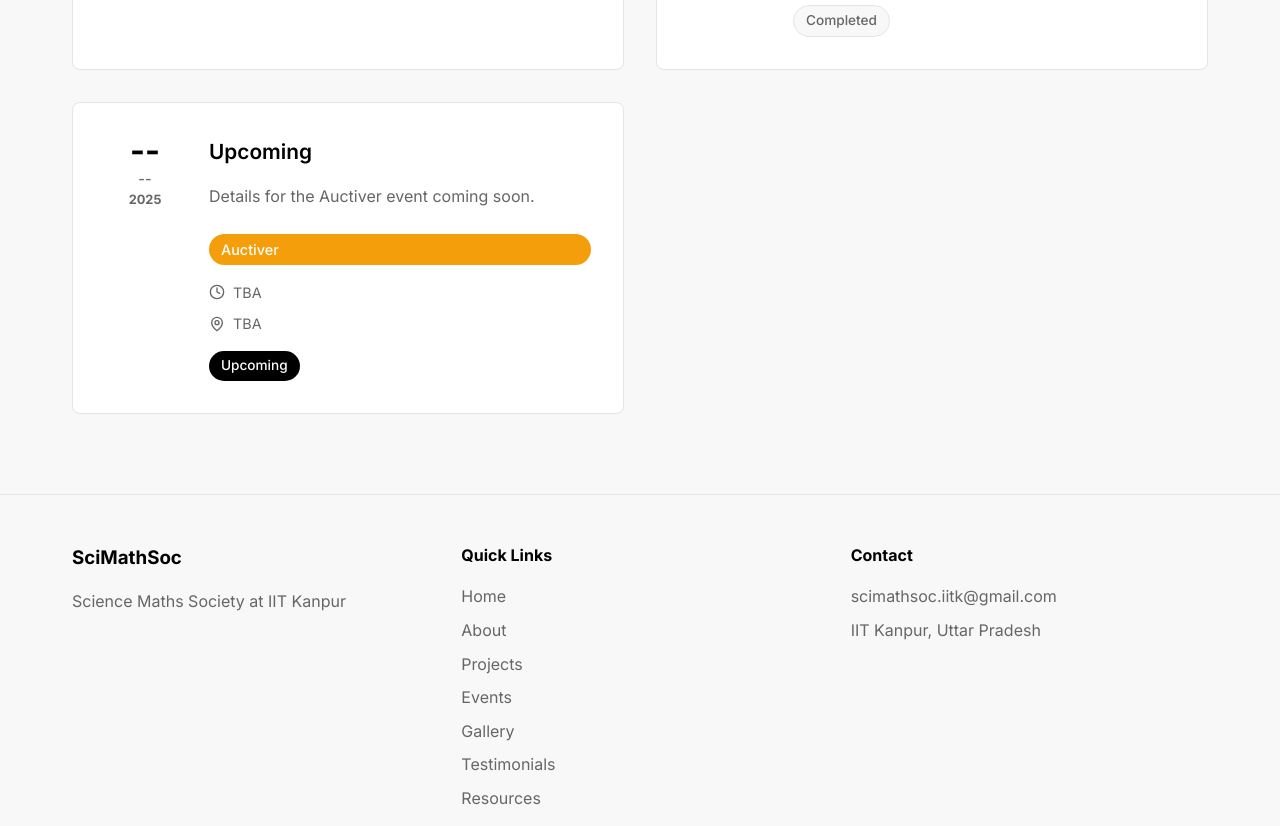
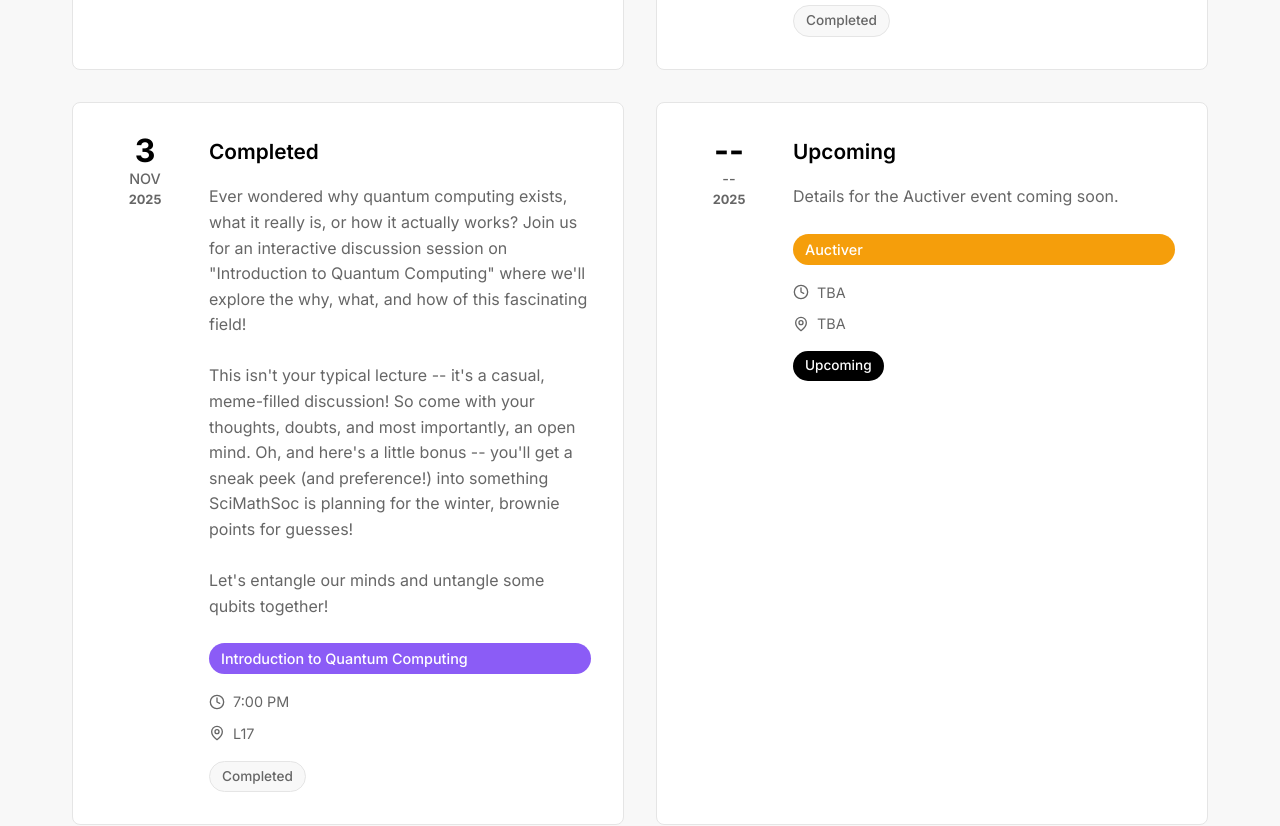
Before and after one commit to Singularityy0/scimathsoc, a React (Create React App) app: page /events in a window 1280 px wide. Shown: the part 1380-2206 px from the top of the page. Built offline with nearby package versions, Linux system fonts and the light colour scheme.

Commit message:
feat: Added Introduction to QC session

```diff
--- a/src/pages/Events.js
+++ b/src/pages/Events.js
@@ -146,6 +146,36 @@ const Events = () => {
 
           <div className="event-card">
             <div className="event-date">
+              <span className="day">3</span>
+              <span className="month">Nov</span>
+              <span className="year">2025</span>
+            </div>
+            <div className="event-content">
+              <h3>Completed</h3>
+              <p className="event-description">
+                Ever wondered why quantum computing exists, what it really is, or how it actually works? Join us for an interactive discussion session on "Introduction to Quantum Computing" where we'll explore the why, what, and how of this fascinating field!<br /><br />
+                This isn't your typical lecture -- it's a casual, meme-filled discussion! So come with your thoughts, doubts, and most importantly, an open mind. Oh, and here's a little bonus -- you'll get a sneak peek (and preference!) into something SciMathSoc is planning for the winter, brownie points for guesses!<br /><br />
+                Let's entangle our minds and untangle some qubits together!
+              </p>
+              <div className="event-meta">
+                <span className="event-category seminar">Introduction to Quantum Computing</span>
+                <span className="event-time">
+                  <Clock size={16} />
+                  7:00 PM
+                </span>
+                <span className="event-location">
+                  <MapPin size={16} />
+                  L17
+                </span>
+              </div>
+              <div className="event-status">
+                <span className="status-badge completed">Completed</span>
+              </div>
+            </div>
+          </div>
+
+          <div className="event-card">
+            <div className="event-date">
               <span className="day">--</span>
               <span className="month">--</span>
               <span className="year">2025</span>
```
